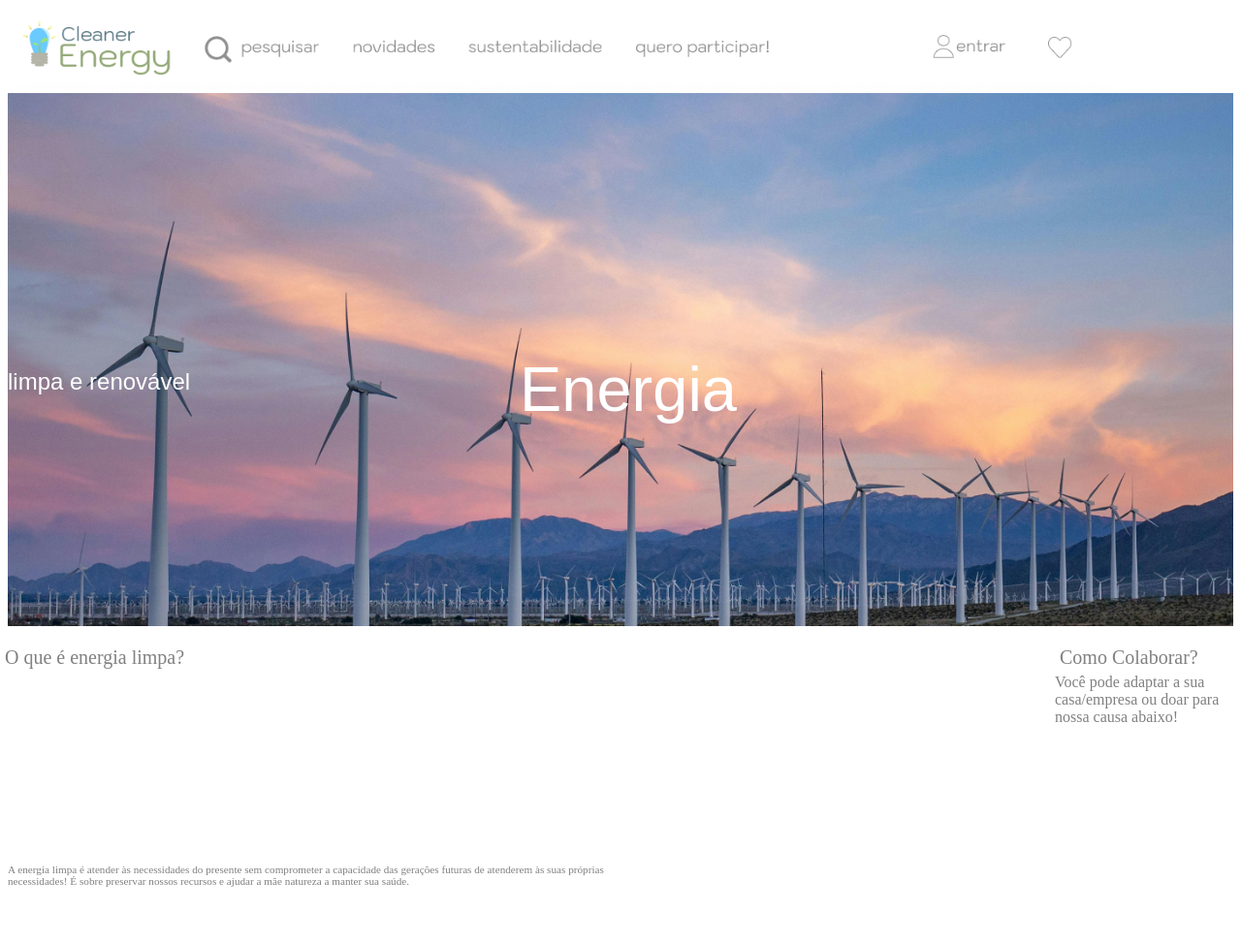
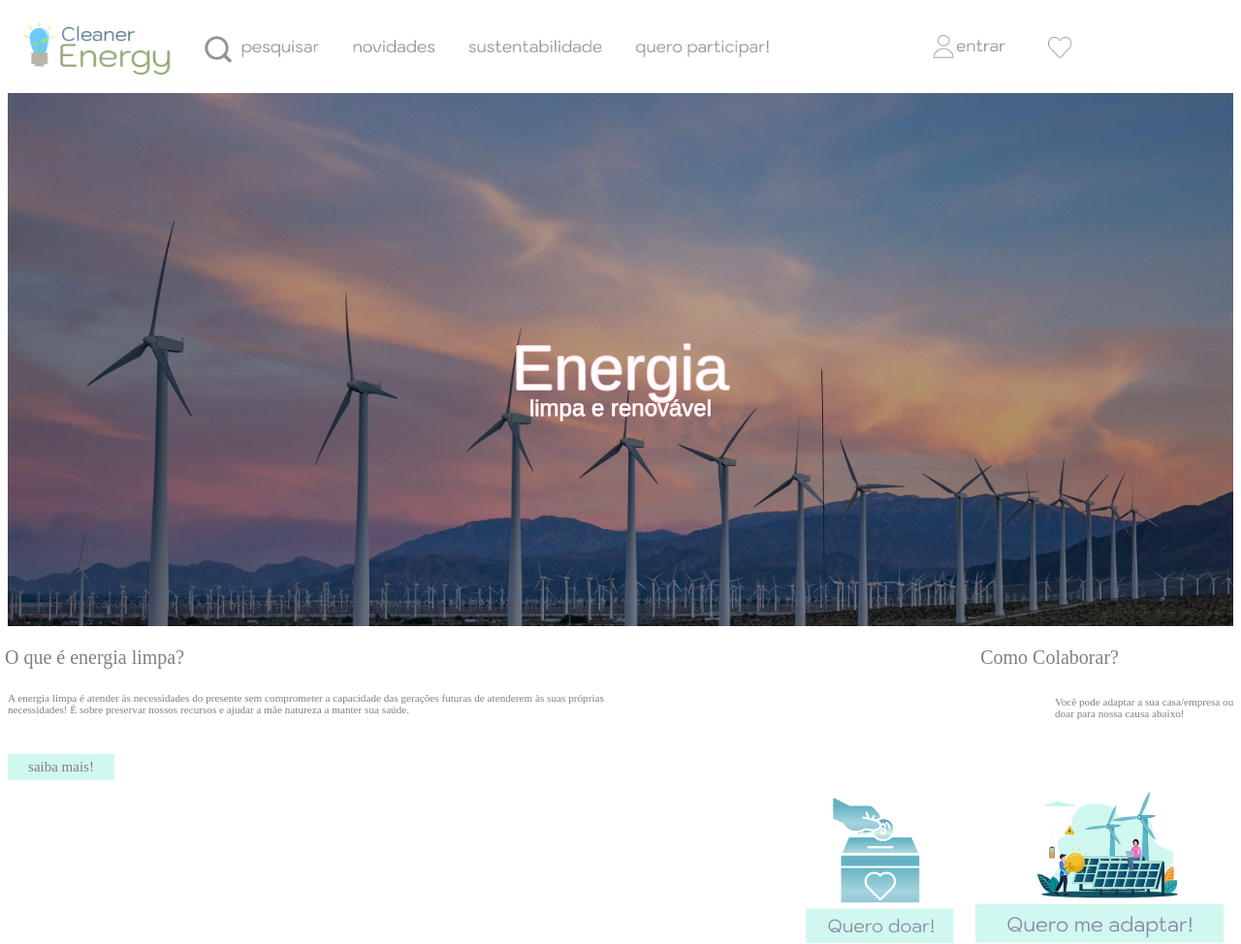
Before and after one commit to Takexin/AT-figma, a plain HTML site: page index.html in a window 1280 px wide. Shown: the whole page at 97% size. Before the commit the page ends 915 px from the top, so only its background shows below. Drawn offline with Linux system fonts and the light colour scheme; a web font is replaced by a local one.

Commit message:
Update Final

```diff
--- a/index.html
+++ b/index.html
@@ -15,20 +15,25 @@
         <img src="Screenshot 2024-04-17 112451.png" alt="cabecalho" class="image" id="logo">
     </header>
     <main>
-        <img src="Rectangle 1.png" alt="clean energy image" class="image">
-            <h1 class="kodchasan-regular" id="energia">Energia</h1>
-            <h2 class="kodchasan-regular" id="lep"> limpa e renovável</h2>
+        <img src="Rectangle 1.png" alt="clean energy image" class="image" id="energia_imagem">
+        <h1 class="kodchasan-regular" id="energia">Energia</h1>
+        <h2 class="kodchasan-regular" id="lep"> limpa e renovável</h2>
         </main>
     <footer>
         <div class="texto">
             <h2 class="titulo">O que é energia limpa?</h2>
             <p class="subtitulo">A energia limpa é atender às necessidades do presente sem comprometer a capacidade das gerações futuras de atenderem às suas próprias necessidades! É sobre preservar nossos recursos e ajudar a mãe natureza a manter sua saúde.</p>
         </div>
+
         <div class="texto" id="texto2">
             <h2 class="titulo" id="titulo2">Como Colaborar?</h2>
-            <p class="subtitulo1" id="sub2">Você pode adaptar a sua casa/empresa ou doar para nossa causa abaixo!</p>
+            <p class="subtitulo1">Você pode adaptar a sua casa/empresa ou doar para nossa causa abaixo!</p>
         </div>
-
+        <div class="caixa_container">
+            <div class="caixa" id="caixa1">saiba mais!</div>
+            <img src="Component 2.svg" alt="Quero doar!" id="caixa3">
+            <img src="Component 3.svg" alt="Quero me adaptar!" id="caixa2">
+        </div>
     </footer>
 </body>
 </html>
--- a/style.css
+++ b/style.css
@@ -1,8 +1,45 @@
 .image{
   width: 100%;
 }
+#energia_imagem{
+  filter: brightness(.7)
+}
+main{
+  position: relative;
+}
 #logo{
   width: 90%;
+}
+.caixa_container{
+  display: flex;
+}
+.caixa{
+  border: solid;
+  border-width: 5px;
+  width: 100px;
+  border-color:rgba(208, 247, 240, 1);
+  background-color: rgba(208, 247, 240, 1);
+  color: gray;
+  font-family: "Kodchasan";
+  font-size: 15px;
+  text-align: center;
+}
+#caixa1{
+  position: absolute;
+  margin-top: 10%;
+}
+#caixa2{
+  width: 20%;
+  position: absolute;
+  margin-top: 13%;
+  margin-left: 78%;
+}
+#caixa3{
+  width: 20%;
+  position: absolute;
+  margin-top: 10.5%;
+  margin-left: 60%;
+
 }
 .titulo{
   font-size: 20px;
@@ -20,28 +57,40 @@
   font-size: 70%;
   font-family: "Kodchasan";
   position: absolute;
-  top: 110%;
+  margin-top: 5%;
   color: gray;
+
 }
+.subtitulo1{
+  color: gray;
+  display: flex;
+  margin-top: 35%;
+  font-size: 70%;
+  font-family: "Kodchasan";
 
 
+}
 #titulo2{
   width: 175px;
+  left: -40%;
 }
-
 #energia{
   position: absolute;
-  top: 40%;
-  width: 100%;
-  text-align: center;
+  top: 50%;
+  left: 50%;
+  transform: translate(-50%, -100%);
   font-size: 65px;
   color: white;
+  text-shadow: -1px 0 pink, 0 1px pink, 1px 0 pink, 0 -1px pink;
 }
 #lep{
   position: absolute;
-  top: 45%;
+  top: 50%;
+  left: 50%;
+  transform: translate(-50%, 50%);
   color: white;
-   text-align: center;
+  text-align: center;
+  text-shadow: -0.5px 0 pink, 0 0.5px pink, 0.5px 0 pink, 0 -0.5px pink;
 }
 .texto {
   display: inline-block;
@@ -127,10 +176,3 @@ footer{
   font-weight: 700;
   font-style: italic;
 }
-
-.subtitulo1{
-  color: gray;
-  display: flex;
-  left: 0px;
-  margin-top: 45px;
-}
```
Also changed, not shown: Component 2.svg (added), Component 3.svg (added).
